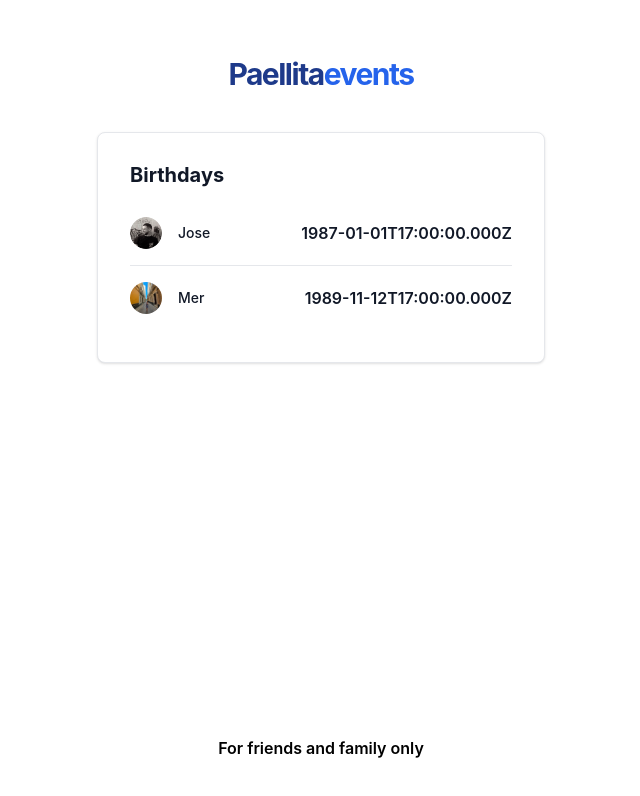
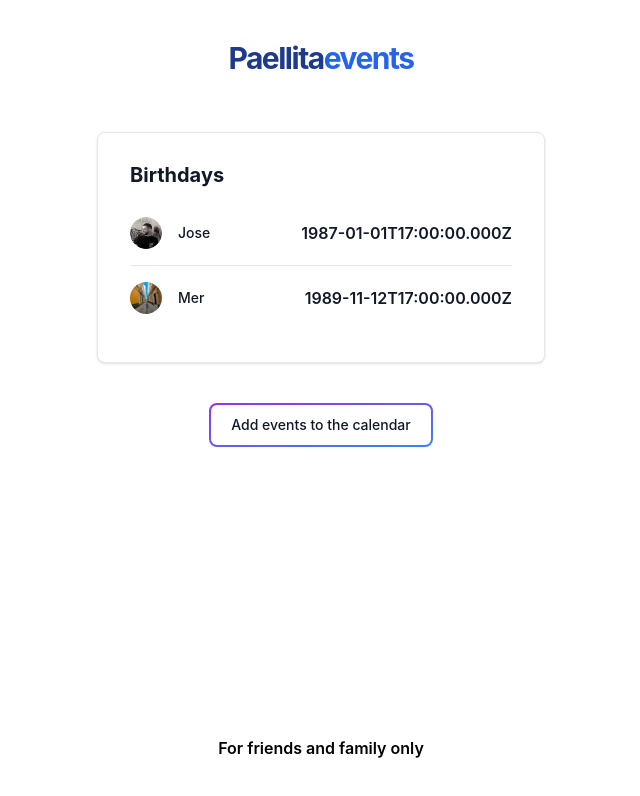
Before and after one commit to Jocalu/paellita-events, a React (Vite) app: page / in a window 1280 px wide. Shown: the top 796 px of the page, without its empty margins (319-959 px from the left). Built offline with nearby package versions, Linux system fonts and the light colour scheme.

Commit message:
Add button

```diff
--- a/src/App.tsx
+++ b/src/App.tsx
@@ -1,6 +1,7 @@
 import Title from './components/Title'
 import Footer from './components/Footer'
 import ListItem from './components/ListItem'
+import Button from './components/Button'
 import List from './components/List'
 import Card from './components/Card'
 import Header from './components/Header'
@@ -14,11 +15,11 @@
 
 const App = () => {
 	return (
-    <div className=" w-full p-4 flex flex-col">
+		<>
 			<Header>
 				<Title />
 			</Header>
-
+			<div className="w-full p-4 flex flex-col">
 				<div className="flex flex-col items-center gap-y-4">
 					<Card title={'Birthdays'}>
 						<List>
@@ -33,8 +34,12 @@
 						</List>
 					</Card>
 				</div>
+				<div className="flex justify-center pt-10">
+					<Button label={'Add events to the calendar'} />
+				</div>
 				<Footer text={'For friends and family only'} />
 			</div>
+		</>
 	)
 }
 
--- /dev/null
+++ b/src/components/Button.tsx
@@ -0,0 +1,15 @@
+interface Props {
+	label: string
+}
+
+const Button = ({ label }: Props) => {
+	return (
+		<button className="relative inline-flex items-center justify-center p-0.5  overflow-hidden text-sm font-medium text-gray-900 rounded-lg group bg-gradient-to-br from-purple-600 to-blue-500 group-hover:from-purple-600 group-hover:to-blue-500 hover:text-white dark:text-white ">
+			<span className="relative px-5 py-2.5 transition-all ease-in duration-75 bg-white dark:bg-gray-900 rounded-md group-hover:bg-opacity-0">
+				{label}
+			</span>
+		</button>
+	)
+}
+
+export default Button
```
Lines whose indentation alone changed are shown as unchanged.
